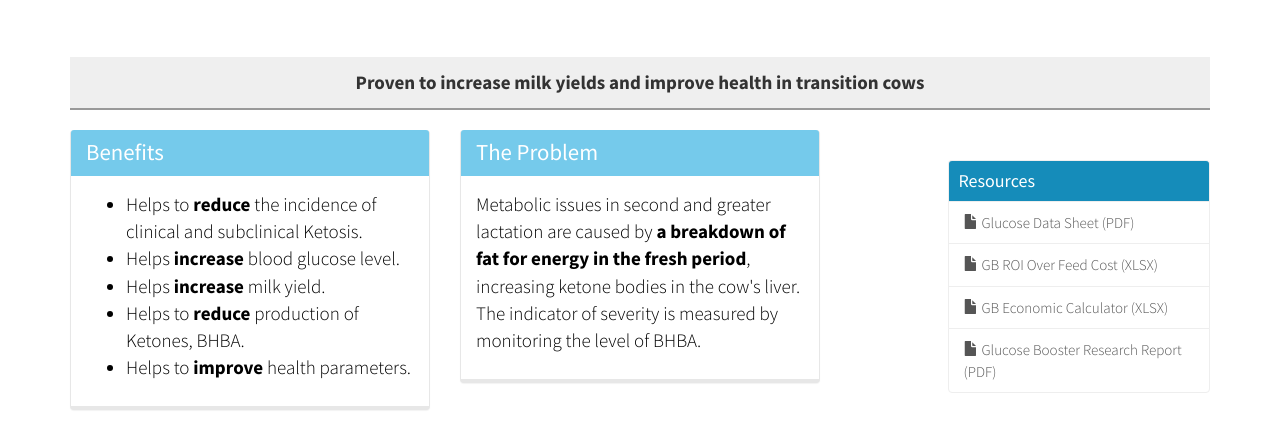
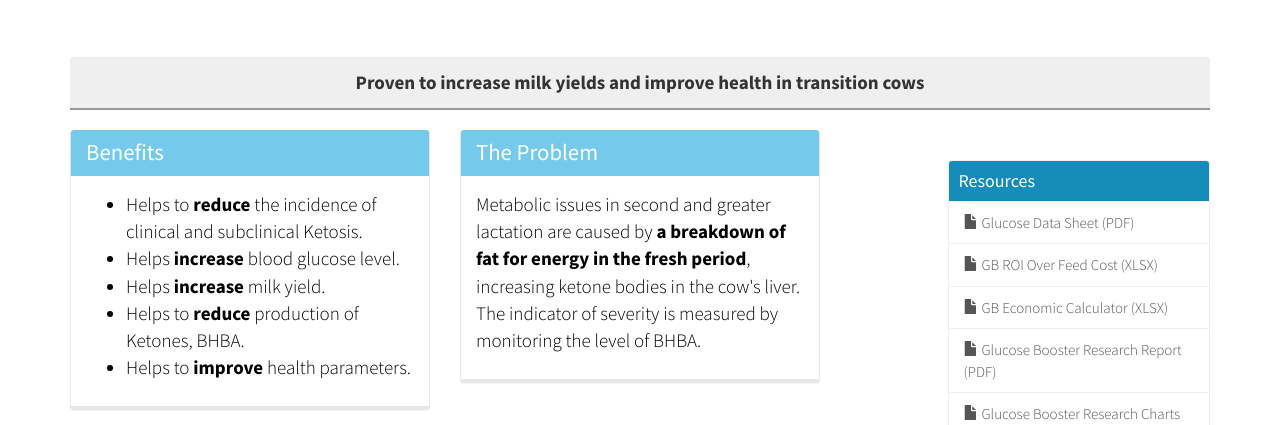
Before and after one commit to stuhrweb/stuhr-dev, a website: page glucose-booster.html in a window 1280 px wide. Shown: the part 375-800 px from the top of the page. Drawn offline with nearby package versions, Linux system fonts and the light colour scheme; files that its build step writes are made by us from their sources.

Commit message:
add charts

```diff
--- a/glucose-booster.html
+++ b/glucose-booster.html
@@ -143,6 +143,7 @@
             <a href="pdfs/gb-roi.xlsx" class="list-group-item"><span class="glyphicon glyphicon-file"></span> GB ROI Over Feed Cost (XLSX)</a>
             <a href="pdfs/gb-economic-calculator-for-dairies.xlsx" class="list-group-item"><span class="glyphicon glyphicon-file"></span> GB Economic Calculator (XLSX)</a>
             <a href="pdfs/glucose-booster-research-report.pdf" class="list-group-item"><span class="glyphicon glyphicon-file"></span> Glucose Booster Research Report (PDF)</a>
+            <a href="pdfs/glucose-booster-charts.pdf" class="list-group-item"><span class="glyphicon glyphicon-file"></span> Glucose Booster Research Charts (PDF)</a>
           </div>
         </div>
       </div>
```
